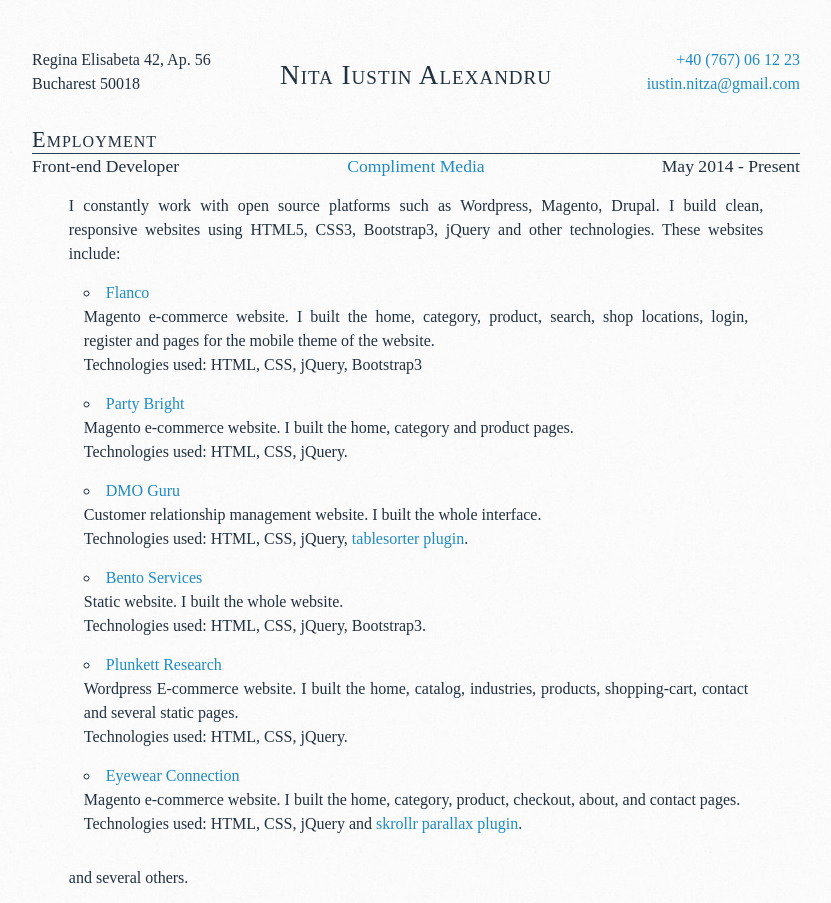
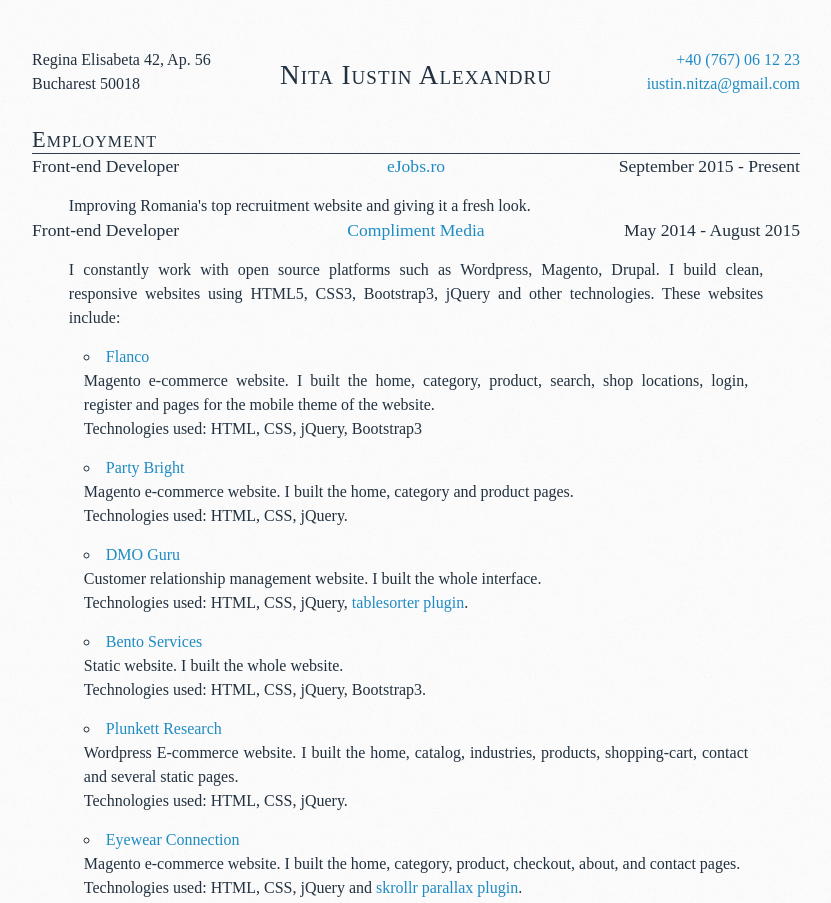
Before and after one commit to IustiNN/iustinn.github.io, a plain HTML site: page index.html in a window 1280 px wide. Shown: the top 903 px of the page, without its empty margins (224-1055 px from the left). Drawn offline with Linux system fonts and the light colour scheme.

Commit message:
Update resume

```diff
--- a/index.html
+++ b/index.html
@@ -36,7 +36,7 @@
 
             <div class="personal">
               <i class="fa fa-phone"></i>
-              <a href="callto:+40724658500">
+              <a href="callto:+40767061223">
                +40 (767) 06 12 23
              </a>
              <br>
@@ -57,13 +57,36 @@
               Front-end Developer
             </div>
             <div>
+              <a href="http://ejobs.ro" target="_blank">eJobs.ro</a>
+            </div>
+
+            <div>
+              September 2015 - Present
+            </div>
+          </div>
+
+          <div class="content">
+            <div class="experience">
+              <ul>
+                <li>
+                  Improving Romania's top recruitment website and giving it a fresh look.
+            </div>
+          </div>
+
+          <div class="columns entry">
+            <div>
+              Front-end Developer
+            </div>
+            <div>
               <a href="http://complimentmedia.ro" target="_blank">Compliment Media</a>
             </div>
 
             <div>
-              May 2014 - Present
+              May 2014 - August 2015
             </div>
           </div>
+
+
           <div class="content">
             <div class="experience">
               <ul>
@@ -105,6 +128,7 @@
               </ul>
             </div>
           </div>
+          <!-- end complimnet -->
           <div class="columns entry" style='border-top: 1px solid black; margin-top: 1em'>
             <div>
               Front-end Developer
```
